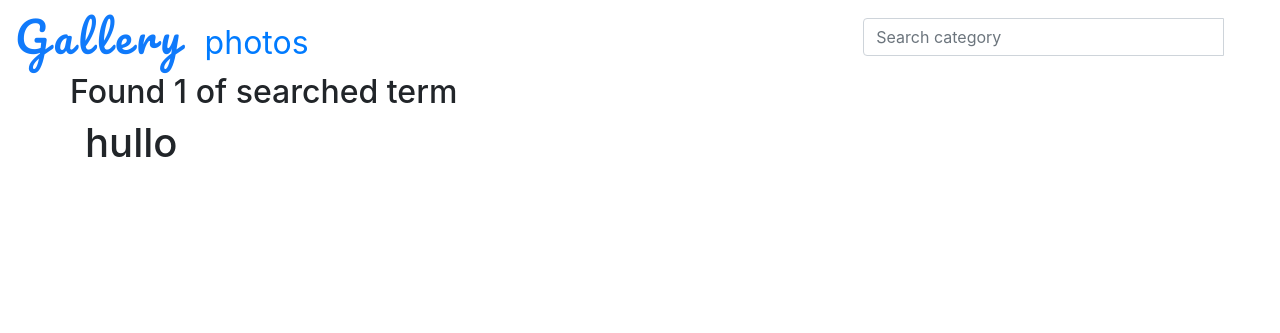
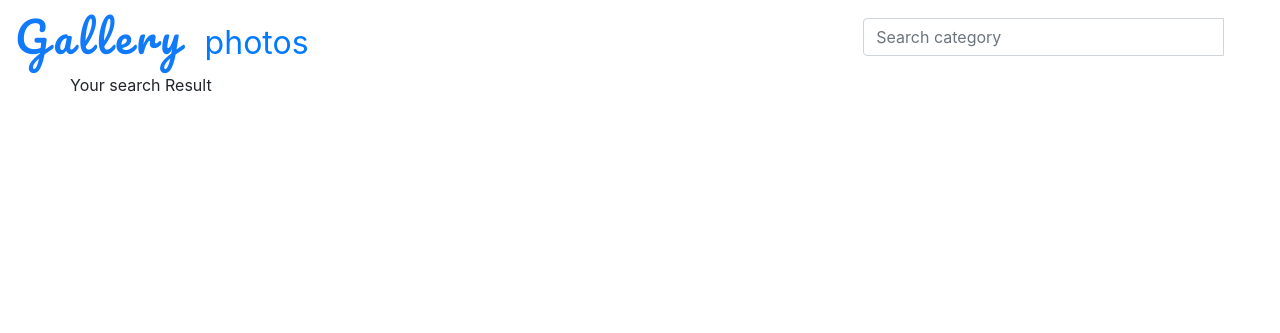
Before and after one commit to NjugunaMitchel/gallery, a Django app: page /photos/ in a window 1280 px wide. Shown: the top 333 px of the page. Run offline with Django 3.2, Linux system fonts and the light colour scheme; tables that the repository leaves empty hold one stand-in row (values such as "Sample post"); some libraries are stand-ins or nearby versions.

Commit message:
photos/templates/photos.html

```diff
--- a/photos/templates/photos.html
+++ b/photos/templates/photos.html
@@ -1,11 +1,12 @@
 {%extends 'base.html'%}
 {% load bootstrap4 %}
+
 {% block content %}
 <div class="container">
 
   <div class="row">
     {% if photos%}
-      <h2>Found {{ photos|length }} of searched term {{message}}</h2>
+      <p>Your search Result</p>
     {% else %}
       <h2> No photos  {{message}}  </h2>
     {% endif %}
@@ -17,7 +18,6 @@
   {% if photos %}
     {% for photo in photos %}
       <div class="col-md-4">
-          <h1>hullo</h1>
           <img src="{{ photo.photo_image.url }}">
       </div>
     {% endfor %}
```
